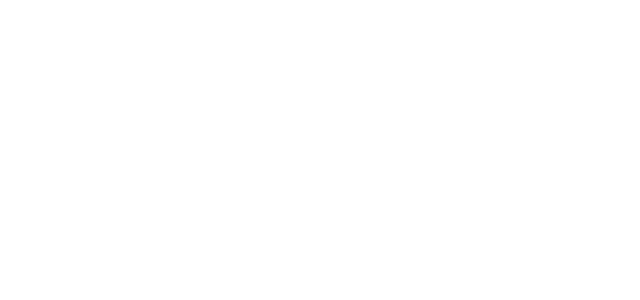
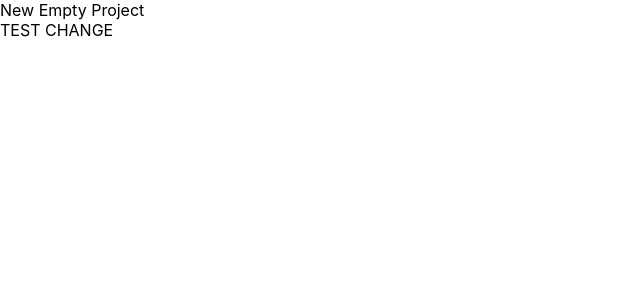
Before and after one commit to ixver/photoalbum_reactapp, a React (Create React App) app: page / in a window 1280 px wide. Shown: the top 300 px of the page, without its empty margins (0-640 px from the left). Built offline with nearby package versions, Linux system fonts and the light colour scheme.

Commit message:
testing a change

```diff
--- a/src/App.js
+++ b/src/App.js
@@ -3,8 +3,12 @@
   return (
     <div className="App">
       <header className="App-header">
+        New Empty Project
 
       </header>
+      <div>
+        TEST CHANGE
+      </div>
     </div>
   );
 }
```
